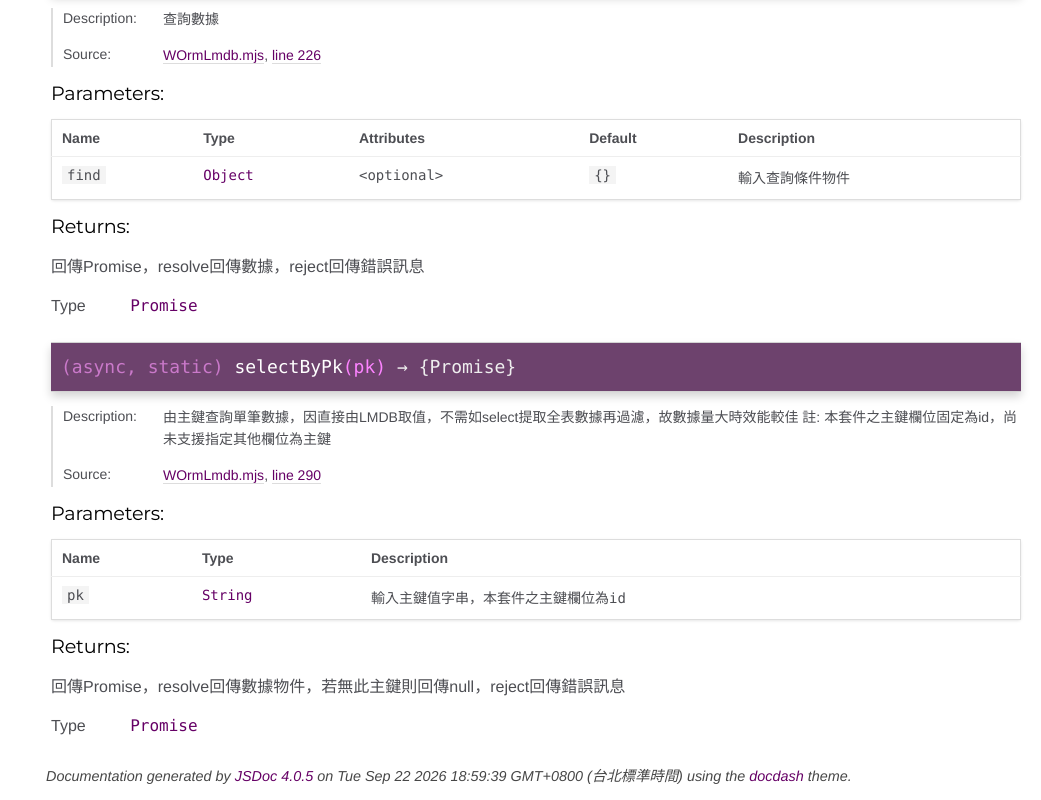
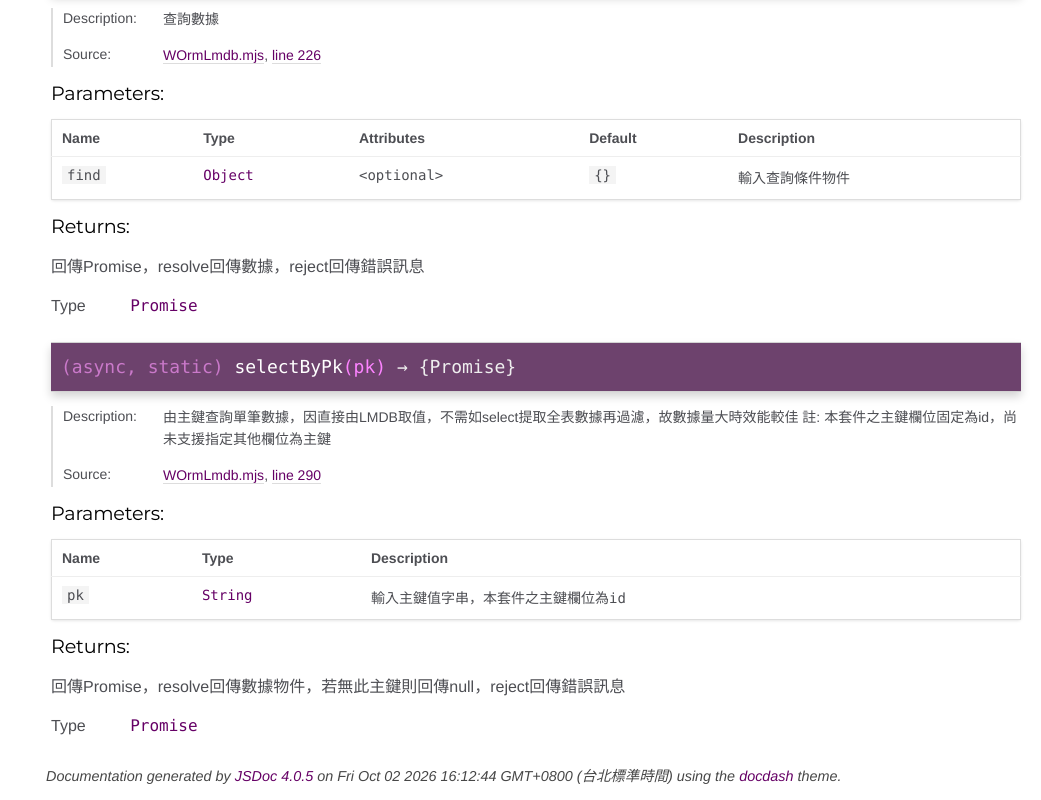
Before and after one commit to yuda-lyu/w-orm-lmdb, a website: page docs/WOrmLmdb.html in a window 1280 px wide. Shown: the part 4295-5095 px from the top of the page, without its empty margins (239-1280 px from the left). Drawn offline with Linux system fonts and the light colour scheme.

Commit message:
modify: update pks

```diff
--- a/docs/WOrmLmdb.html
+++ b/docs/WOrmLmdb.html
@@ -1937,7 +1937,7 @@
 <br class="clear">
 
 <footer>
-    Documentation generated by <a href="https://github.com/jsdoc3/jsdoc">JSDoc 4.0.5</a> on Tue Sep 22 2026 18:59:39 GMT+0800 (台北標準時間) using the <a href="https://github.com/clenemt/docdash">docdash</a> theme.
+    Documentation generated by <a href="https://github.com/jsdoc3/jsdoc">JSDoc 4.0.5</a> on Fri Oct 02 2026 16:12:44 GMT+0800 (台北標準時間) using the <a href="https://github.com/clenemt/docdash">docdash</a> theme.
 </footer>
 
 <script>prettyPrint();</script>
--- a/package.json
+++ b/package.json
@@ -1,11 +1,11 @@
 {
   "name": "w-orm-lmdb",
-  "version": "1.0.34",
+  "version": "1.0.35",
   "main": "dist/w-orm-lmdb.umd.js",
   "dependencies": {
     "lmdb": "^3.5.6",
     "mingo": "^7.2.4",
-    "wsemi": "^1.9.3"
+    "wsemi": "^1.9.9"
   },
   "devDependencies": {
     "w-package-tools": "^1.1.16"
```
Also changed, not shown: docs/WOrmLmdb.mjs.html (+1 -1 lines), docs/index.html (+1 -1 lines), dist/w-orm-lmdb.umd.js, 3 other files.
